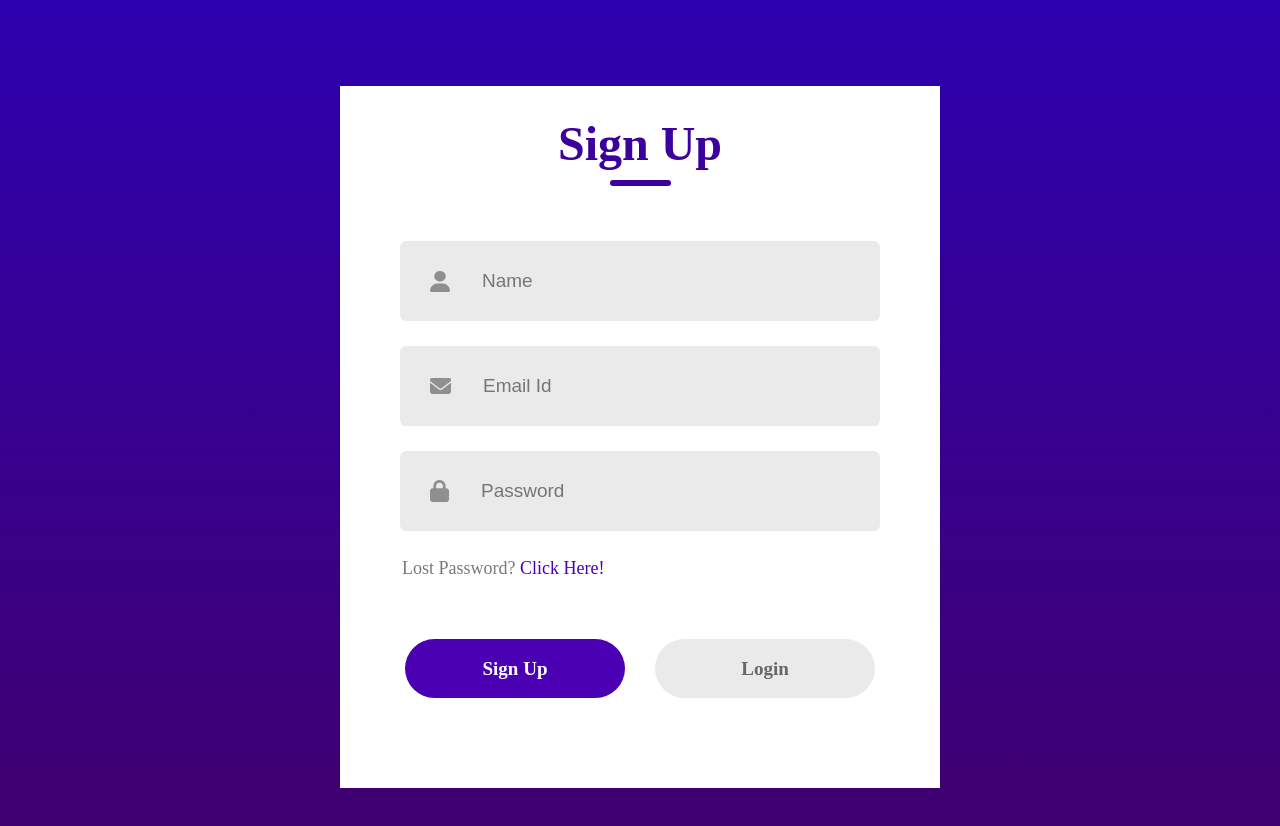
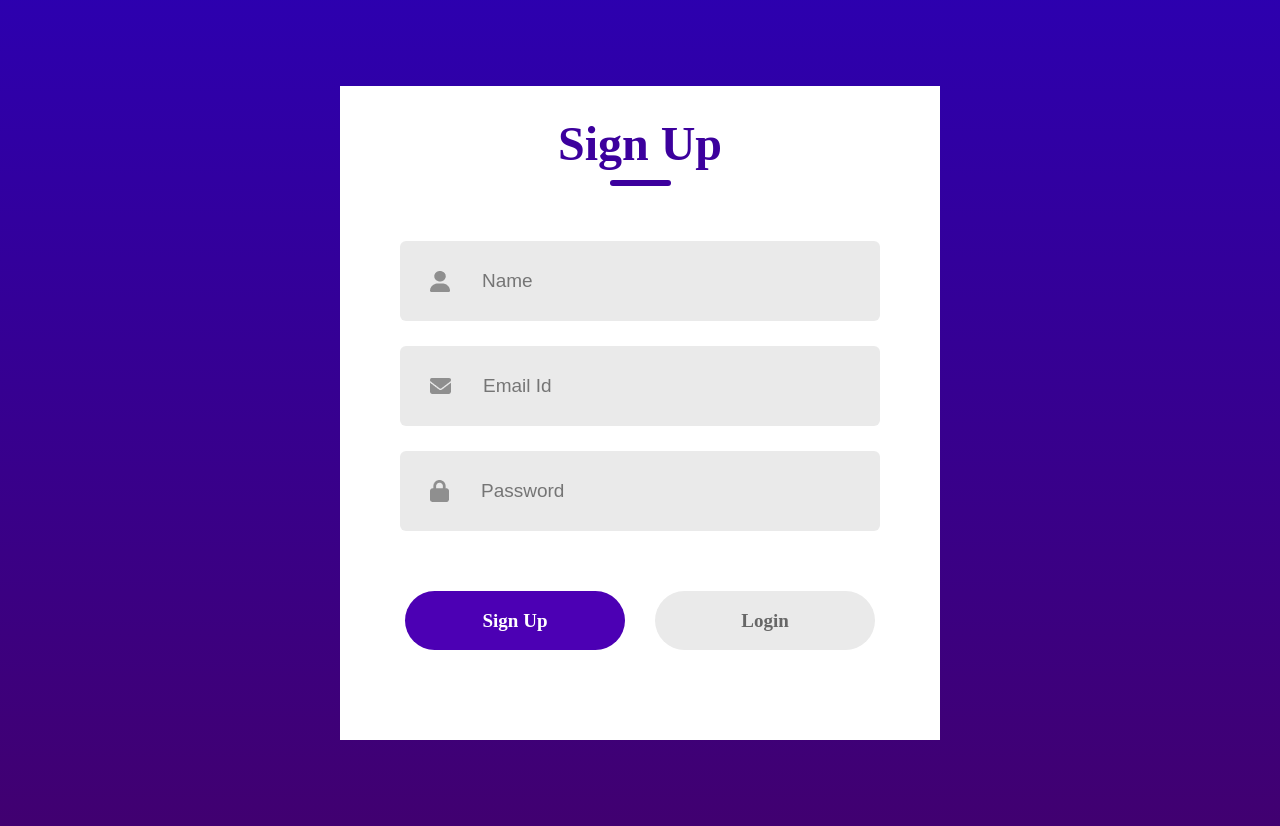
Before and after one commit to and-adad/simple-react-app, a React (Vite) app: page / in a window 1280 px wide. Shown: the part 114-940 px from the top of the page. Built offline with nearby package versions, Linux system fonts and the light colour scheme.

Commit message:
Теперь на странице регистрации нет строчки если вы забыли пароль кликните сюда

```diff
--- a/src/components/LoginSignup/LoginSignup.jsx
+++ b/src/components/LoginSignup/LoginSignup.jsx
@@ -31,7 +31,8 @@ const LoginSignup = () => {
                 <input type="password" placeholder='Password' />
             </div>
         </div>
-        <div className="forgot-password">Lost Password? <span>Click Here!</span></div>
+        {action==="Sign Up"?<div></div>:<div className="forgot-password">Lost Password? <span>Click Here!</span></div>}
+
         <div className="submit-container">
             <div className={action==="Login"?"submit gray":"submit"} onClick={()=>{setAction("Sign Up")}}>Sign Up</div>
             <div className={action==="Sign Up"?"submit gray":"submit"} onClick={()=>{setAction("Login")}}>Login</div>
```
